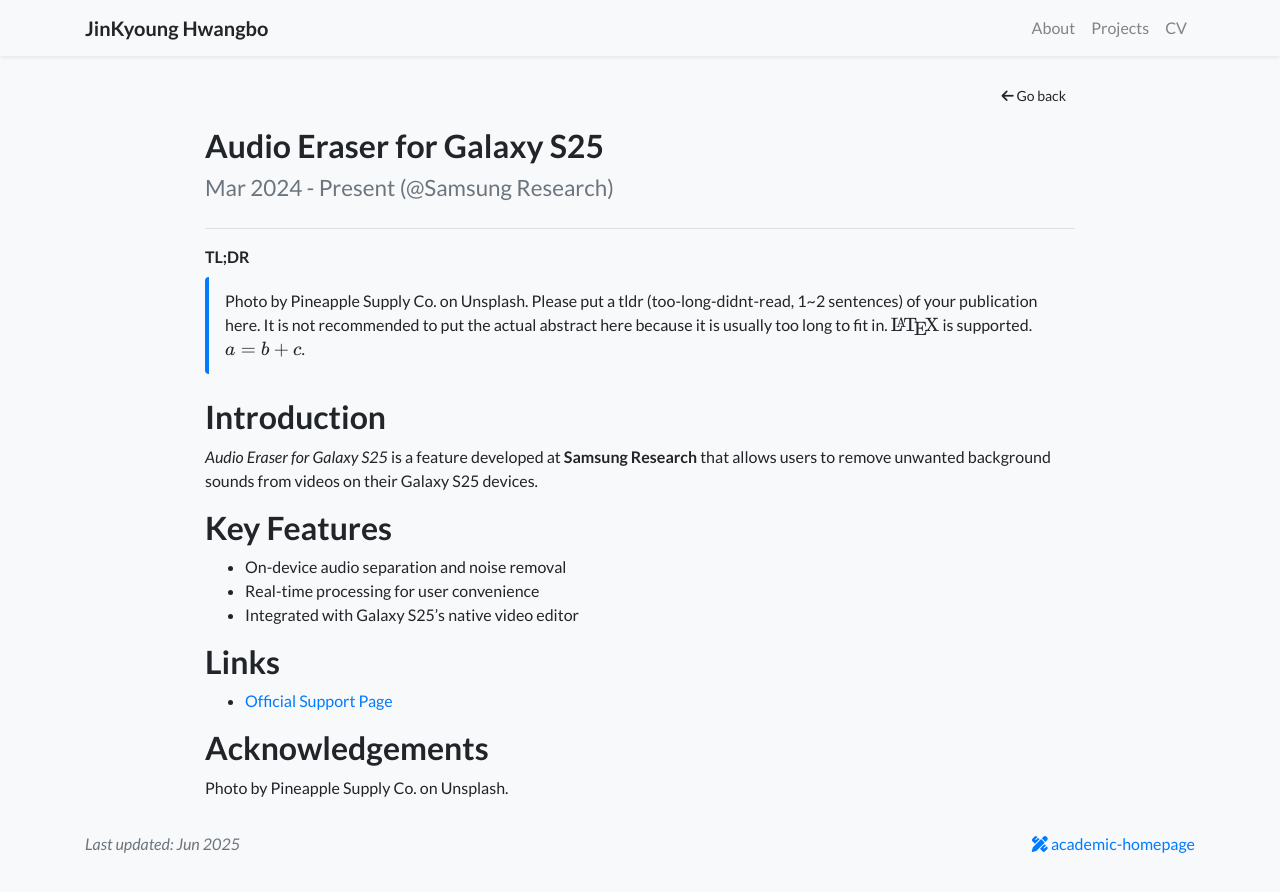
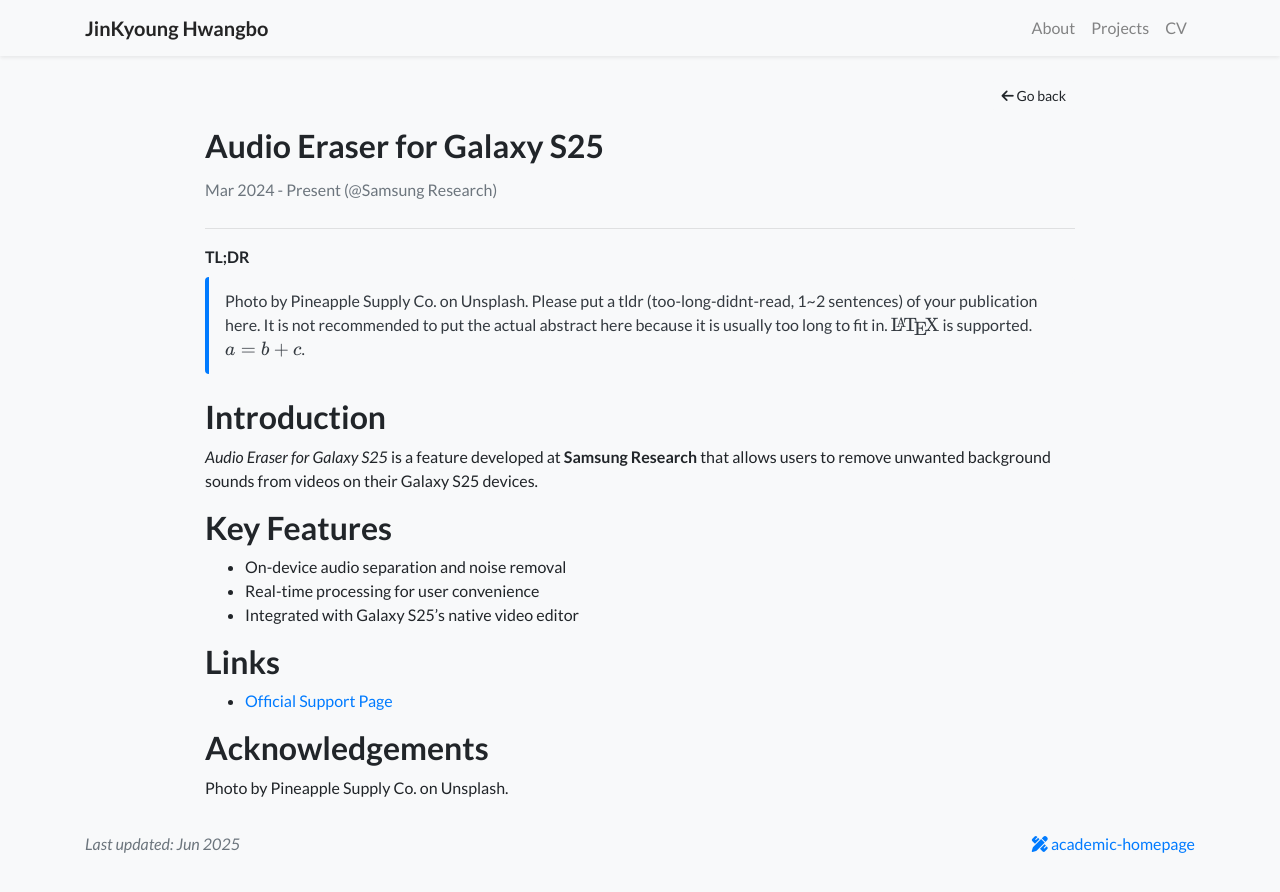
Before and after one commit to hbjk0305/hbjk0305.github.io, a Jekyll site: the page built from _projects/2024/2024-audio-eraser.md, in a window 1280 px wide. Shown: the top 892 px of the page. Built offline with Jekyll 4.4.1, drawn with Linux system fonts in a browser that asks for light colours; nearby versions of some CDN libraries; a style sheet for code colours, icons or effects is not loaded.

Commit message:
enhance visability

```diff
--- a/_layouts/project_detail.html
+++ b/_layouts/project_detail.html
@@ -15,7 +15,7 @@
         {{ page.title }}
         {% if page.pub %}
           <br>
-          <small class="text-muted" style="font-size: 70%;">
+          <small class="text-muted" style="font-size: 50%;">
             {% if page.start_date %}{{ page.start_date }}{% endif %}
             {% if page.end_date %}- {{ page.end_date }}{% endif %}
             {% if page.pub %} (@{{ page.pub }}){% endif %}
@@ -30,7 +30,7 @@
       {% if page.abstract %}
         <div class="mb-4">
           <strong>TL;DR</strong>
-          <div style="background: #f8f9fa; border-left: 4px solid #007bff; padding: 0.75em 1em; border-radius: 0.25rem; margin-top: 0.5em;">
+          <div class="bg-light text-dark" style="border-left: 4px solid #007bff; padding: 0.75em 1em; border-radius: 0.25rem; margin-top: 0.5em;">
             {{ page.abstract }}
           </div>
         </div>
```
